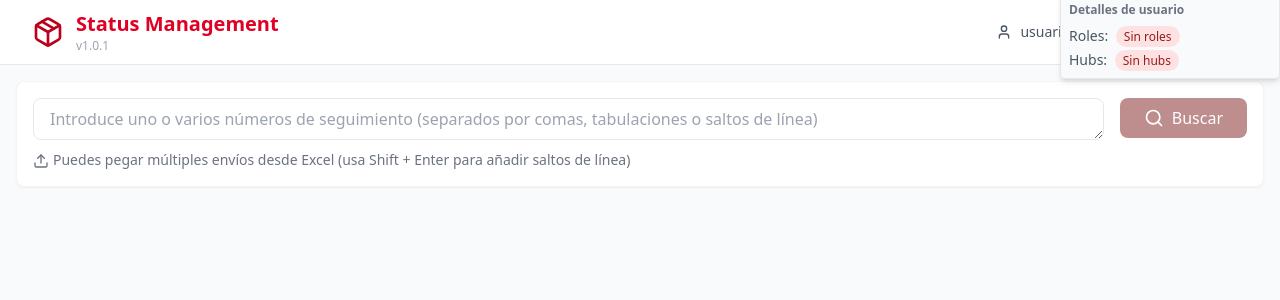
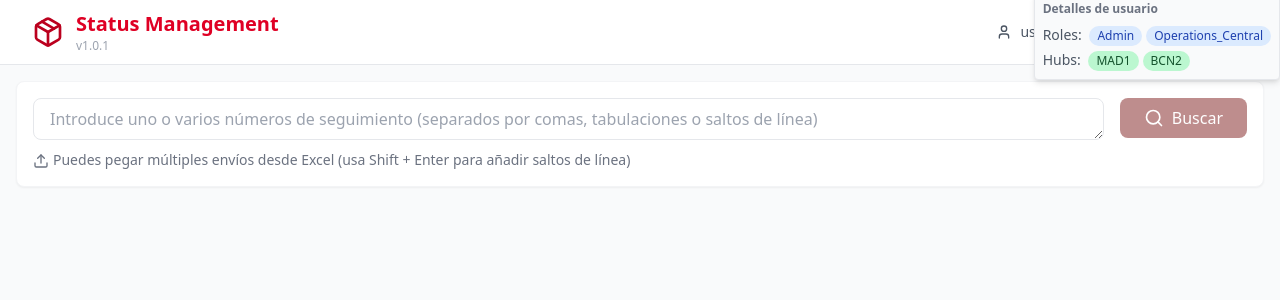
Before and after one commit to ddavidovv/app-shipping-status-management, a React (Vite) app: page / in a window 1280 px wide. Both pictures are taken after a click on the button 1192 px from the left and 32 px from the top of the page. Shown: the top 300 px of the page. Built offline with nearby package versions, Linux system fonts and the light colour scheme.

Commit message:
usuario_y_rol

```diff
--- a/src/components/Header.tsx
+++ b/src/components/Header.tsx
@@ -1,11 +1,9 @@
-import React, { useState } from 'react';
+import { useState } from 'react';
 import { Package, User, X, Info } from 'lucide-react';
 import { useAuth } from '../context/AuthContext';
 
 export default function Header() {
-  const { email, enrichedData } = useAuth();
-  const userRoles = enrichedData?.roles || [];
-  const hubCodes = enrichedData?.hub_codes || [];
+  const { email, roles, hub_codes } = useAuth();
   const [showDetails, setShowDetails] = useState(false);
 
   const handleClose = () => {
@@ -54,8 +52,8 @@ export default function Header() {
                     <div className="mb-1 text-xs text-gray-500 font-semibold">Detalles de usuario</div>
                     <div>
                       <span className="font-medium">Roles:</span>{' '}
-                      {userRoles && userRoles.length > 0 ? (
-                        userRoles.map((role: string, index: number) => (
+                      {roles && roles.length > 0 ? (
+                        roles.map((role: string, index: number) => (
                           <span key={`role-${index}`} className="inline-block ml-1 px-2 py-0.5 bg-blue-100 rounded-full text-xs font-medium text-blue-800">
                             {role}
                           </span>
@@ -66,8 +64,8 @@ export default function Header() {
                     </div>
                     <div>
                       <span className="font-medium">Hubs:</span>{' '}
-                      {hubCodes && hubCodes.length > 0 ? (
-                        hubCodes.map((hub: string, index: number) => (
+                      {hub_codes && hub_codes.length > 0 ? (
+                        hub_codes.map((hub: string, index: number) => (
                           <span key={`hub-${index}`} className="inline-block ml-1 px-2 py-0.5 bg-green-200 rounded-full text-xs font-medium text-green-900">
                             {hub}
                           </span>
```
